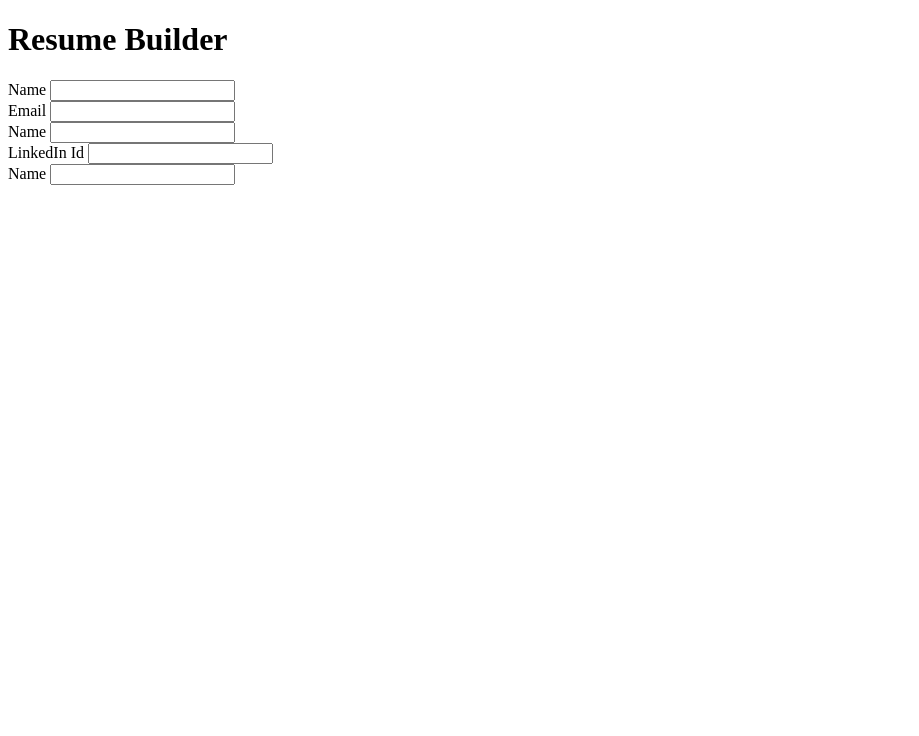
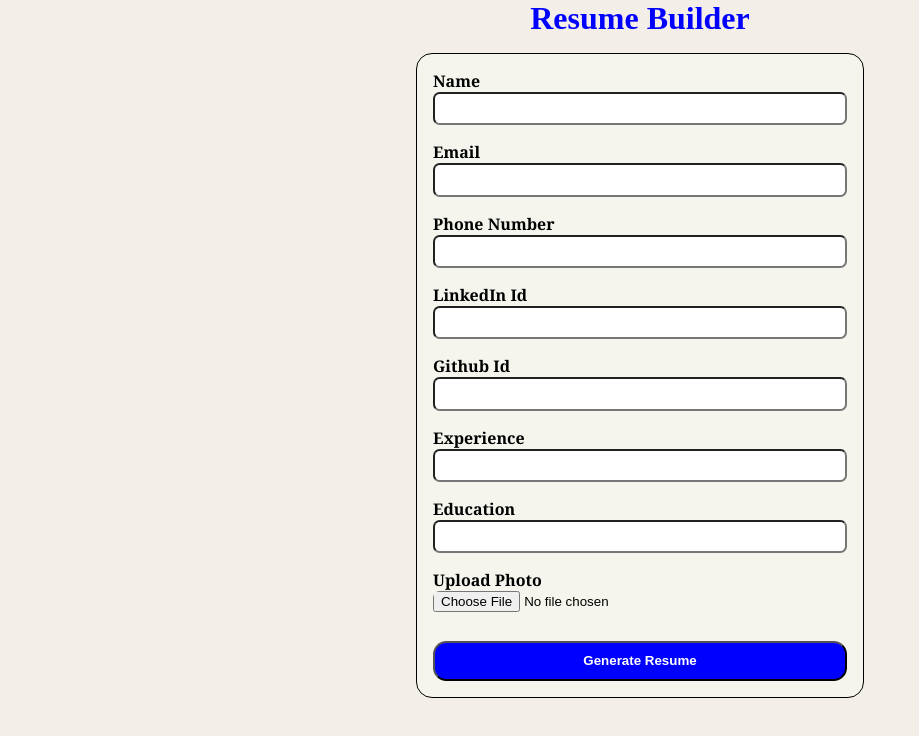
Before and after one commit to ashishsinghAK/ASSESSMENT1_CSEA_MERN, a plain HTML site: page index.html in a window 1280 px wide. Shown: the whole page, without its empty margins (0-919 px from the left). Drawn offline with Linux system fonts and the light colour scheme.

Commit message:
second commit

```diff
--- a/index.html
+++ b/index.html
@@ -1,37 +1,64 @@
 <!DOCTYPE html>
 <html lang="en">
+
 <head>
     <meta charset="UTF-8">
     <meta name="viewport" content="width=device-width, initial-scale=1.0">
     <title>Document</title>
+    <link rel="stylesheet" href="style.css">
 </head>
+
 <body>
     <h1>Resume Builder</h1>
-    <form action="">
-        <div>
+    <form action="" class="form">
+        <div class="direction">
             <label for="name">Name</label>
-            <input type="text" id="name">
+            <input type="text" id="name" >
         </div>
 
-        <div>
+        <div class="direction">
             <label for="email">Email</label>
-            <input type="email" id="email">
+            <input type="email" id="email" >
         </div>
 
-        <div>
-            <label for="phone">Name</label>
-            <input type="number" id="phone">
+        <div class="direction">
+            <label for="phone">Phone Number</label>
+            <input type="number" id="phone" >
         </div>
 
-        <div>
+        <div class="direction">
             <label for="linkedin">LinkedIn Id</label>
-            <input type="text" id="linkedin">
+            <input type="text" id="linkedin" >
         </div>
 
-        <div>
-            <label for="name">Name</label>
-            <input type="text" id="name">
+        <div class="direction">
+            <label for="github">Github Id</label>
+            <input type="text" id="github" >
         </div>
+
+        <div class="direction">
+            <label for="exp">Experience</label>
+            <input type="text" id="exp" >
+        </div>
+
+        <div class="direction">
+            <label for="education">Education</label>
+            <input type="text" id="education">
+        </div>
+
+        <div class="direction">
+            <label for="photo">Upload Photo</label>
+            <input type="file" id="photo" >
+        </div>
+
+        <button class="btn">
+            Generate Resume
+        </button>
     </form>
+
+    <div id="DisplayResumeData"></div>
+
+    <script src="script.js"></script>
 </body>
+
 </html>
--- /dev/null
+++ b/script.js
@@ -0,0 +1,41 @@
+document.querySelector('.form').addEventListener('submit', function(event){
+    event.preventDefault();
+    const name = document.getElementById('name').value
+    const email = document.getElementById("email").value;
+    const phone = document.getElementById("phone").value;
+    const linkedin = document.getElementById("linkedin").value;
+    const github = document.getElementById("github").value;
+    const experience = document.getElementById("exp").value;
+    const education = document.getElementById("education").value;
+    const photo = document.getElementById('photo').value
+    /*
+     we have to diaplay the data which is filled in form so
+     we have to create the extra div element to diaplay the form data
+     which is entered by the user.
+    */
+
+    // const Display = document.createElement("div");
+    const Display = document.getElementById("DisplayResumeData")
+    Display.className = "resume-display";
+    Display.innerHTML = `
+        <h1>Resume</h1>
+        <img src={photo}></img>
+        <p>Name:</strong> ${name}</p>
+        <p>Email:</strong> ${email}</p>
+        <p>Phone:</strong> ${phone}</p>
+        <p>LinkedIn:</strong> <a href="${linkedin}" target="_blank">${linkedin}</a></p>
+        <p>Github:</strong> <a href="${github}" target="_blank">${github}</a></p>
+        <p>Experience:</strong> ${experience}</p>
+        <p>Education:</strong> ${education}</p>
+    `;
+
+    const formData = document.getElementsByClassName('form')
+
+    const button = document.getElementsByClassName("btn")
+    button.addEventListener('click',() => {
+        formData.style.display = "none"
+        Display.style.display="block"
+    })
+
+
+})
--- /dev/null
+++ b/style.css
@@ -0,0 +1,56 @@
+*{
+    margin:0;
+    box-sizing: border-box;
+}
+
+body{
+    display:flex;
+    flex-direction: column;
+    align-items: center;
+    gap:1em;
+    background-color:rgb(243, 238, 232);
+}
+
+.form{
+    display: flex;
+    flex-direction: column;
+    gap:1em;
+    border: 1px solid black;
+    padding:1em;
+    border-radius:1em;
+    background-color:rgb(245, 245, 238);
+    width:35vw;
+}
+
+.direction{
+    display: flex;
+    flex-direction: column;
+}
+
+.btn{
+    background-color: blue;
+    font-weight: bold;
+    color:white;
+    cursor:pointer;
+    height:3em;
+    border-radius: 1em;
+}
+
+
+label{
+    font-family: Cambria, Cochin, Georgia, Times, 'Times New Roman', serif;
+    font-weight: bolder;
+    font-size: 1em;
+}
+
+input{
+    height:2.5em;
+    border-radius: .5em;
+}
+
+
+h1{
+    font-weight: bolder;
+    color:blue;
+    font-family:'Times New Roman', Times, serif;
+}
```
